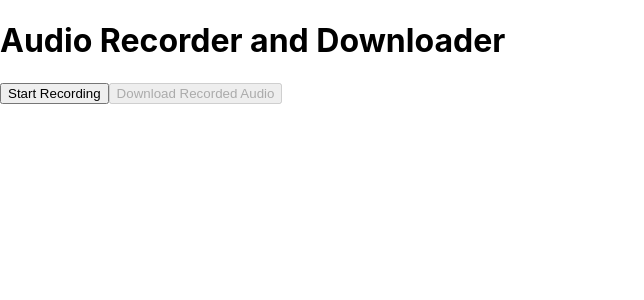
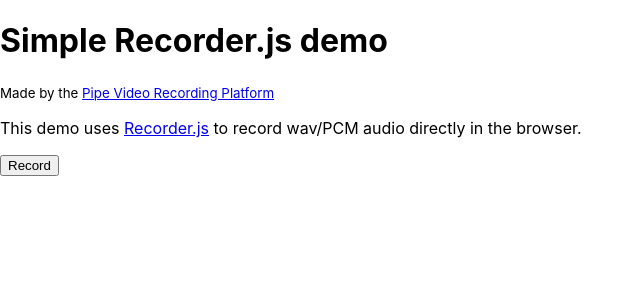
Before and after one commit to AadiNir/Medical-prescrption-app, a React (Create React App) app in the folder client/medrec/: page / in a window 1280 px wide. Shown: the top 300 px of the page, without its empty margins (0-644 px from the left). Built offline with nearby package versions, Linux system fonts and the light colour scheme.

Commit message:
pre final commit

```diff
--- a/client/medrec/public/index.html
+++ b/client/medrec/public/index.html
@@ -15,6 +15,7 @@
       user's mobile device or desktop. See https://developers.google.com/web/fundamentals/web-app-manifest/
     -->
     <link rel="manifest" href="%PUBLIC_URL%/manifest.json" />
+
     <!--
       Notice the use of %PUBLIC_URL% in the tags above.
       It will be replaced with the URL of the `public` folder during the build.
@@ -25,6 +26,8 @@
       Learn how to configure a non-root public URL by running `npm run build`.
     -->
     <title>React App</title>
+    <script src="https://cdnjs.cloudflare.com/ajax/libs/react/17.0.2/umd/react.production.min.js"></script>
+    <script src="https://cdnjs.cloudflare.com/ajax/libs/react-dom/17.0.2/umd/react-dom.production.min.js"></script>
   </head>
   <body>
     <noscript>You need to enable JavaScript to run this app.</noscript>
--- a/client/medrec/src/App.js
+++ b/client/medrec/src/App.js
@@ -1,76 +1,66 @@
 import React, { useState } from 'react';
+import Recorder from 'recorder-js'; // Make sure to import the Recorder.js library
 
-const AudioRecorderAndDownloader = () => {
-  const [recording, setRecording] = useState(false);
-  const [audioChunks, setAudioChunks] = useState([]);
-  const [audioUrl, setAudioUrl] = useState('');
-  const [mediaRecorder, setMediaRecorder] = useState(null);
+function AudioRecorder() {
+  const [isRecording, setIsRecording] = useState(false);
+  const [recordingUrl, setRecordingUrl] = useState('');
+  const [recorderInstance, setRecorderInstance] = useState(null);
 
-  const startRecording = async () => {
-    try {
-      const stream = await navigator.mediaDevices.getUserMedia({ audio: true });
-      const recorder = new MediaRecorder(stream);
+  const startRecording = () => {
+    navigator.mediaDevices.getUserMedia({ audio: true })
+      .then(stream => {
+        const audioContext = new AudioContext();
+        const input = audioContext.createMediaStreamSource(stream);
+        const recorder = new window.Recorder(input, { numChannels: 1 });
 
-      recorder.ondataavailable = event => {
-        setAudioChunks([...audioChunks, event.data]);
-      };
+        // Store the recorder instance in state
+        setRecorderInstance(recorder);
 
-      recorder.onstop = () => {
-        const audioBlob = new Blob(audioChunks, { type: 'audio/wav' });
-        const url = URL.createObjectURL(audioBlob);
-        setAudioUrl(url);
-      };
+        // Start recording
+        recorder.record();
 
-      recorder.start();
-      setRecording(true);
-      setMediaRecorder(recorder);
-    } catch (error) {
-      console.error('Error accessing microphone:', error);
+        // Update the recording state
+        setIsRecording(true);
+      })
+      .catch(error => {
+        console.error('Error accessing microphone:', error);
+      });
+  };
+
+
+  const stopRecording = () => {
+    if (recorderInstance) {
+      recorderInstance.stop();
+      setIsRecording(false);
+      recorderInstance.exportWAV(createDownloadLink);
     }
   };
 
-  const stopRecording = () => {
-    if (mediaRecorder) {
-      mediaRecorder.stop();
-      setRecording(false);
-    }
-  };
-
-  const downloadAudio = () => {
-    if (audioUrl) {
-      // Create a link element
-      const link = document.createElement('a');
-      link.href = audioUrl;
-      link.download = 'recorded_audio.wav'; // Set the file name for download
-      document.body.appendChild(link);
-
-      // Click the link to initiate download
-      link.click();
-
-      // Clean up: remove the link
-      document.body.removeChild(link);
-
-      // Revoke the object URL
-      URL.revokeObjectURL(audioUrl);
-    }
+  const createDownloadLink = (blob) => {
+    const url = URL.createObjectURL(blob);
+    setRecordingUrl(url);
   };
 
   return (
     <div>
-      <h1>Audio Recorder and Downloader</h1>
-      <button onClick={recording ? stopRecording : startRecording}>
-        {recording ? 'Stop Recording' : 'Start Recording'}
-      </button>
-      <button onClick={downloadAudio} disabled={!audioUrl}>
-        Download Recorded Audio
-      </button>
-      {audioUrl && (
+      <h1>Simple Recorder.js demo</h1>
+      <p><small>Made by the <a href="https://addpipe.com" target="_blank" rel="noopener noreferrer">Pipe Video Recording Platform</a></small></p>
+      <p>This demo uses <a href="https://github.com/mattdiamond/Recorderjs" target="_blank" rel="noopener noreferrer">Recorder.js</a> to record wav/PCM audio directly in the browser.</p>
+      <div id="controls">
+        {!isRecording ? (
+          <button onClick={startRecording}>Record</button>
+        ) : (
+          <button onClick={stopRecording}>Stop</button>
+        )}
+      </div>
+      {recordingUrl && (
         <div>
-          <audio controls src={audioUrl}></audio>
+          <audio controls src={recordingUrl}></audio>
+          <a href={recordingUrl} download="recording.wav">Download Recording</a>
         </div>
       )}
     </div>
   );
-};
+}
 
-export default AudioRecorderAndDownloader;
+export default AudioRecorder;
```
Also changed, not shown: 2 other files (tests, documents, lock files or other folders).
